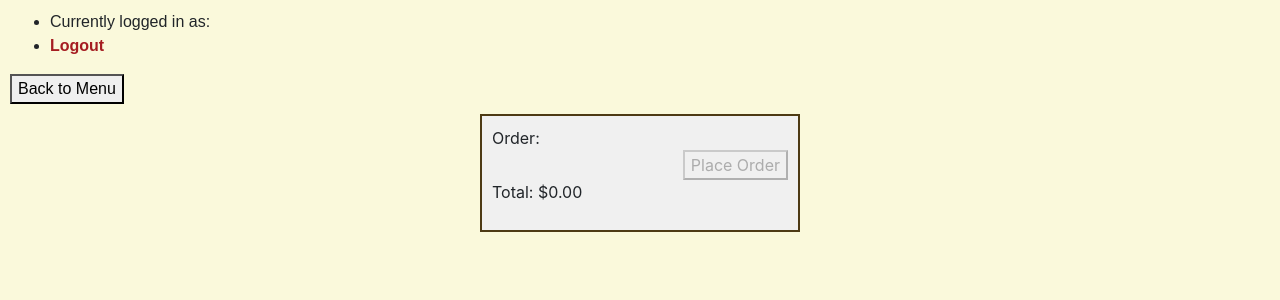
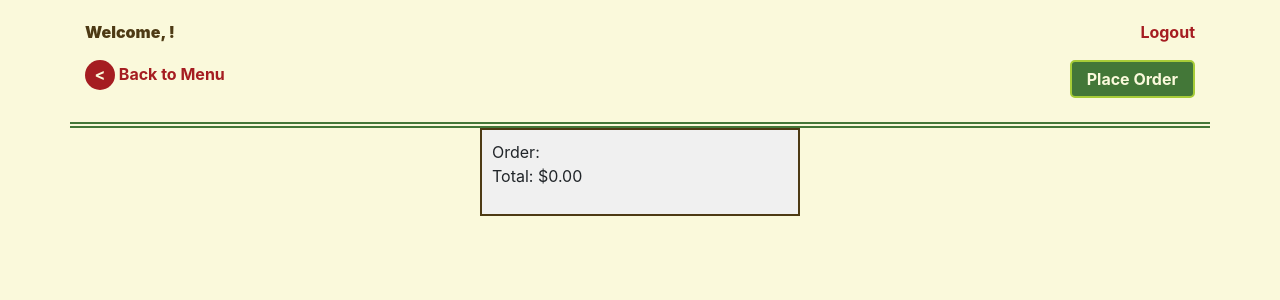
Before and after one commit to frealis/Project3-Django-Pizza-Menu, a Django app: page /orders in a window 1280 px wide. Shown: the top 300 px of the page. Run offline with Django 3.2, Linux system fonts and the light colour scheme; some libraries are stand-ins or nearby versions.

Commit message:
Add some padding under index-text to center links on index.html and orders.html

```diff
--- a/orders/static/orders/css/main.css
+++ b/orders/static/orders/css/main.css
@@ -21,12 +21,31 @@ a:hover {
   font-family: Arial;
 }
 
+.back-to-menu {
+  background-color: blue;
+  color: #a51d21;
+}
+
+.back-to-menu:hover {
+  color: #a7cc38;
+  cursor: pointer;
+  -webkit-transition: 0.2s;
+  transition: 0.2s;
+}
+
 .blue {
   background: blue;
 }
 
 body {
   background-color: #faf9db;
+}
+
+.button-transparent {
+  background-color: #faf9db;
+  border: 0;
+  font-weight: bold;
+  padding: 0;
 }
 
 .center {
@@ -63,19 +82,12 @@ html {
   border-radius: 30px;
   color: #faf9db;
   height: 30px;
-  padding: 0;
+  padding: 0 0 3px 0;
   width: 30px;
 }
 
 .index-order-links > .index-text {
   color: #a51d21;
-}
-
-.index-button-invisible {
-  background-color: #faf9db;
-  border: 0;
-  font-weight: bold;
-  padding: 0;
 }
 
 .index-order-links {
@@ -137,7 +149,7 @@ input[type='checkbox'] {
   }
 }
 
-#navbarHeader button, .navbar button {
+#navbarHeader button, .navbar button, #place-order {
   background-color: #437738;
   border: 2px solid #faf9db;
   border-radius: 5px;
@@ -146,7 +158,7 @@ input[type='checkbox'] {
   padding: 5px 15px;
 }
 
-#navbarHeader button:hover, .navbar button:hover {
+#navbarHeader button:hover, .navbar button:hover, #place-order:hover {
   background-color: #a51d21;
   color: white;
   cursor: pointer;
@@ -154,7 +166,7 @@ input[type='checkbox'] {
   transition: 0.3s;
 }
 
-#navbarHeader button:focus, .navbar button:focus {
+#navbarHeader button:focus, .navbar button:focus, #place-order:focus {
   outline: none;
 }
 
@@ -244,6 +256,10 @@ input[type='checkbox'] {
 
 .padding10 {
   padding: 10px;
+}
+
+#place-order {
+  border-color: #a7cc38;
 }
 
 .red {
--- a/orders/static/orders/js/index.js
+++ b/orders/static/orders/js/index.js
@@ -43,6 +43,8 @@ document.addEventListener('DOMContentLoaded', function() {
   let total_price = 0;
   let items_ordered_count = 0;
   let user = document.querySelector('#user').innerHTML;
+
+  console.log(localStorage)
 
   for (let j = 0; j < localStorage.length; j++) {
     if (JSON.parse(localStorage.getItem(j))['user'] === user) {
--- a/orders/static/orders/js/orders.js
+++ b/orders/static/orders/js/orders.js
@@ -11,7 +11,7 @@ document.addEventListener('DOMContentLoaded', function() {
   let total_price = 0;
   let user = document.querySelector('#user').innerHTML;
 
-  // --------------------- CREATE LIST ---------------------
+  // --------------------- CREATE LIST -------------------------------------------
 
   function create_list(name) {
     const li = document.createElement('li');
@@ -20,7 +20,7 @@ document.addEventListener('DOMContentLoaded', function() {
     return li;
   }
 
-  // --------------------- DISPLAY ORDER ---------------------
+  // --------------------- DISPLAY ORDER -----------------------------------------
 
   // Create .header.width320 <div> element
   div_header_width320 = document.createElement('div');
@@ -42,15 +42,15 @@ document.addEventListener('DOMContentLoaded', function() {
 
   // Create "Place Order" button
   button = document.createElement('button');
-  button.id = "place_order";
+  button.id = "place-order";
   button.innerHTML = "Place Order";
-  document.querySelector('.right').append(button);
+  document.querySelector('.place-order-div').append(button);
 
   // Enable the "Place Order" button if at least 1 order item exists
-  document.querySelector('#place_order').disabled = true;
+  document.querySelector('#place-order').disabled = true;
   for (let i = 0; i < localStorage.length; i++) {
     if (JSON.parse(localStorage.getItem(i))['user'] === user) {
-      document.querySelector('#place_order').disabled = false;
+      document.querySelector('#place-order').disabled = false;
     };
   };
 
@@ -111,9 +111,9 @@ document.addEventListener('DOMContentLoaded', function() {
   // Append the total price to the DOM
   document.querySelector('#total_price').append(total_price.toFixed(2));
 
-  // --------------------- SEND LOCALSTORAGE DATA TO SERVER ---------------------
+  // --------------------- SEND LOCALSTORAGE DATA TO SERVER ---------=------------
 
-  document.querySelector('#place_order').onclick = () => {
+  document.querySelector('#place-order').onclick = () => {
 
     // Clear out the orders header and replace it with a simple "Your order has
     // been placed!" message
--- a/orders/templates/orders/index.html
+++ b/orders/templates/orders/index.html
@@ -39,11 +39,10 @@
             &nbsp; <!-- The &nbsp; is a placeholder for aesthetic reasons -->
           </span>
         </button>
-        <button class="index-button-invisible index-text">Checkout</button>
+        <button class="button-transparent index-text">Checkout</button>
       </form>
     </div>
   </div>
-
 </div>
 
 <!-- Wrap the menu in a standard Bootstrap container w/side margins -->
--- a/orders/templates/orders/orders.html
+++ b/orders/templates/orders/orders.html
@@ -10,19 +10,34 @@
 <!-- Body -->
 {% block body %}
 
-<div class="arial padding10">
-  <div>
-    <ul>
-      <li>Currently logged in as: <span id="user">{{ user.username }}</span></li>
-      <li><a href="{% url 'logout' %}">Logout</a></li>
-    </ul>
-    <form action="{% url 'index' %}" method="get">
-      <button>Back to Menu</button>
-    </form>
+<!-- Heading -->
+<div class="container index-header">
+
+  <!-- Heading - Welcome <username>, Logout -->
+  <div class="row my-3">
+    <div class="col-6">
+      <strong>Welcome, <span id="user">{{ user.username }}</span>!</strong>
+    </div>
+    <div class="col-6 text-right">
+      <a href="{% url 'logout' %}">Logout</a>
+    </div>
+  </div>
+
+  <!-- Heading - Back to Menu, Place Order -->
+  <div class="row mb-4">
+    <div class="col-6">
+      <form class="index-order-links" action="{% url 'index' %}" method="get">
+        <button class="index-button">
+          <strong>&lt;</strong>
+        </button>
+        <button class="button-transparent index-text">Back to Menu</button>
+      </form>
+    </div>
+
+    <div class="col-6 text-right place-order-div">
+    </div>
   </div>
 </div>
-
-<span id="csrf">{% csrf_token %}</span>
 
 <!-- Display Order -->
 <div class="container">
@@ -32,4 +47,7 @@
   </div>
 </div>
 
+<!-- CSRF -->
+<span id="csrf">{% csrf_token %}</span>
+
 {% endblock %}
```
